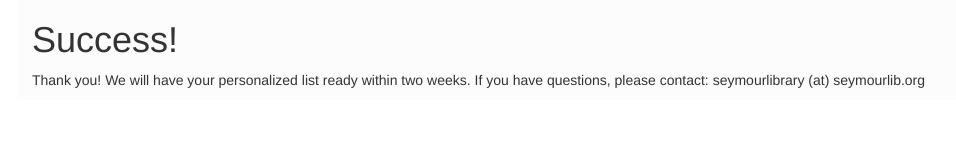
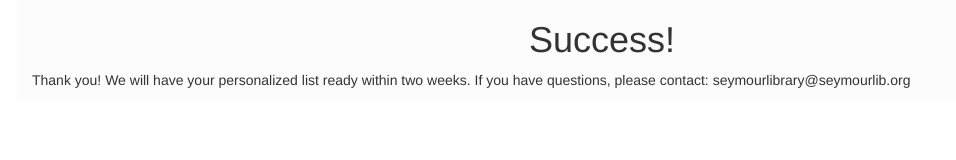
Before and after one commit to michael-krebs/library-app, a website: page success.html in a window 1280 px wide. Shown: the whole page, without its empty margins (38-994 px from the left). Drawn offline with nearby package versions, Linux system fonts and the light colour scheme.

Commit message:
style and stuff

```diff
--- a/css/app.css
+++ b/css/app.css
@@ -21,3 +21,7 @@ hr {
 	position: relative;
 	margin-bottom: 30px;
 }
+
+h1 {
+	text-align: center;
+}
--- a/success.html
+++ b/success.html
@@ -10,7 +10,7 @@
 		<div class="row">
 			<div class="col-sm-12">
 				<h1>Success!</h1>
-				<p>Thank you!  We will have your personalized list ready within two weeks. If you have questions, please contact: seymourlibrary (at) seymourlib.org</p>
+				<p>Thank you!  We will have your personalized list ready within two weeks. If you have questions, please contact: seymourlibrary@seymourlib.org</p>
 			</div>
 		</div>
 	</div>
```
